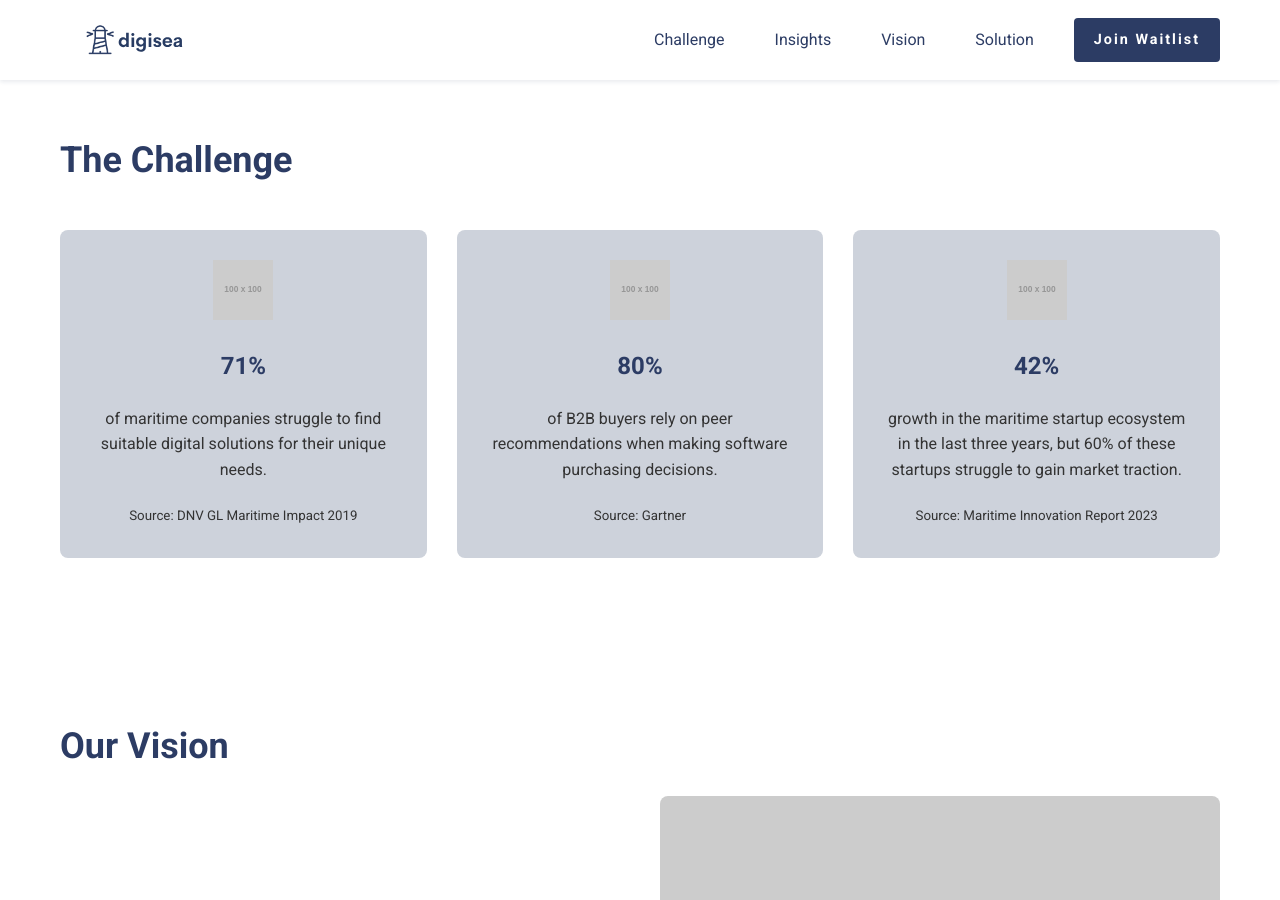
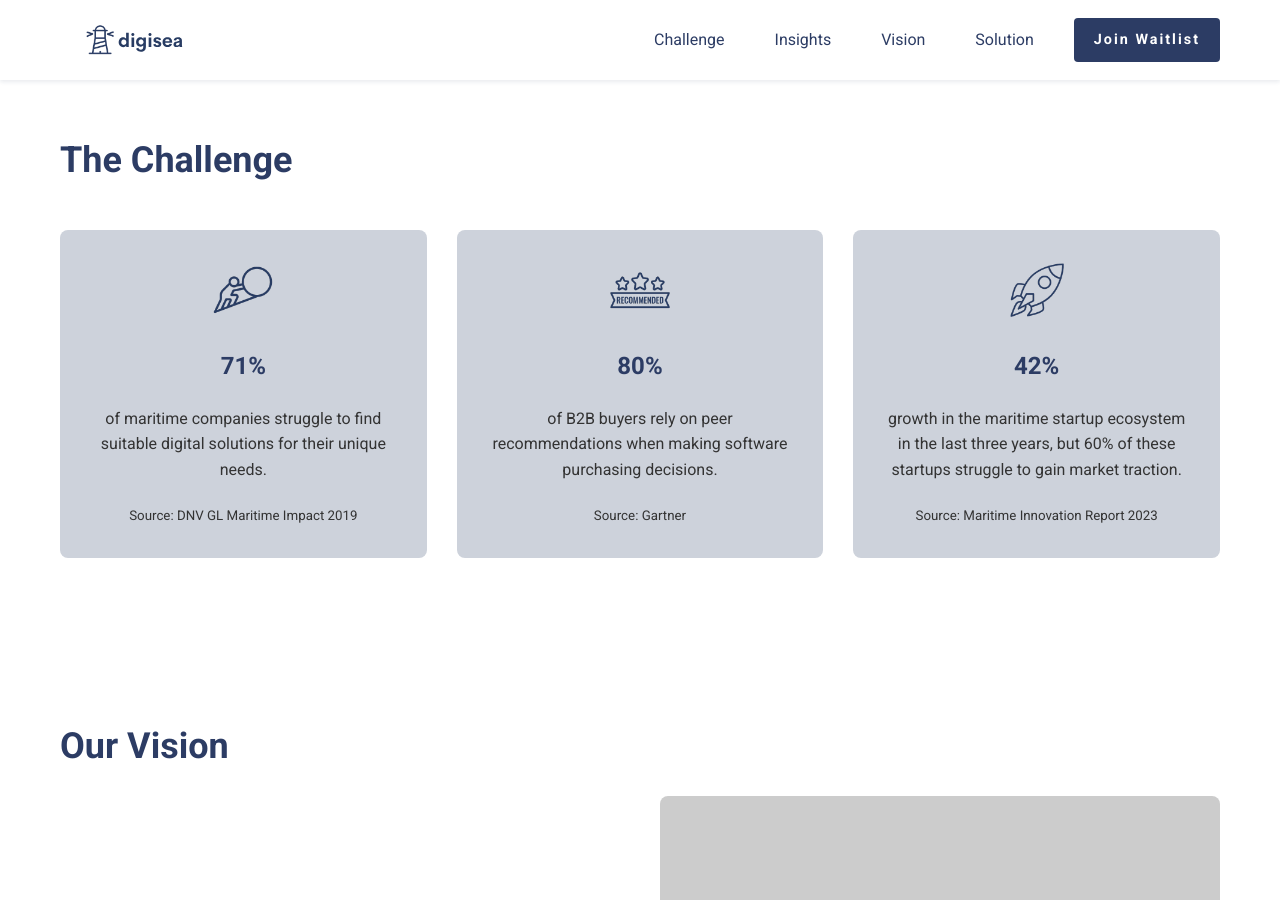
Before and after one commit to sasatass/digisea, a Jekyll site: the page built from index.markdown, in a window 1280 px wide and 900 px high, scrolled down 668 px. Built offline with Jekyll 4.4.1, drawn with Linux system fonts in a browser that asks for light colours; a script that is not in the unit is left out.

Commit message:
Update index.markdown

```diff
--- a/index.markdown
+++ b/index.markdown
@@ -16,19 +16,19 @@ title: The Home of Maritime SaaS
         <h2>The Challenge</h2>
         <div class="stat-grid">
             <div class="stat-card">
-                <img src="https://placehold.co/100x100?text=Icon" alt="Stat Icon" class="stat-icon" />
+                <img src="{{ site.baseurl }}/assets/images/stat1.png" alt="Stat Icon" class="stat-icon" />
                 <h3>71%</h3>
                 <p>of maritime companies struggle to find suitable digital solutions for their unique needs.</p>
                 <small>Source: DNV GL Maritime Impact 2019</small>
             </div>
             <div class="stat-card">
-                <img src="https://placehold.co/100x100?text=Icon" alt="Stat Icon" class="stat-icon" />
+               <img src="{{ site.baseurl }}/assets/images/stat2.png" alt="Stat Icon" class="stat-icon" />
                 <h3>80%</h3>
                 <p>of B2B buyers rely on peer recommendations when making software purchasing decisions.</p>
                 <small>Source: Gartner</small>
             </div>
             <div class="stat-card">
-                <img src="https://placehold.co/100x100?text=Icon" alt="Stat Icon" class="stat-icon" />
+               <img src="{{ site.baseurl }}/assets/images/stat3.png" alt="Stat Icon" class="stat-icon" />
                 <h3>42%</h3>
                 <p>growth in the maritime startup ecosystem in the last three years, but 60% of these startups struggle to gain market traction.</p>
                 <small>Source: Maritime Innovation Report 2023</small>
```
